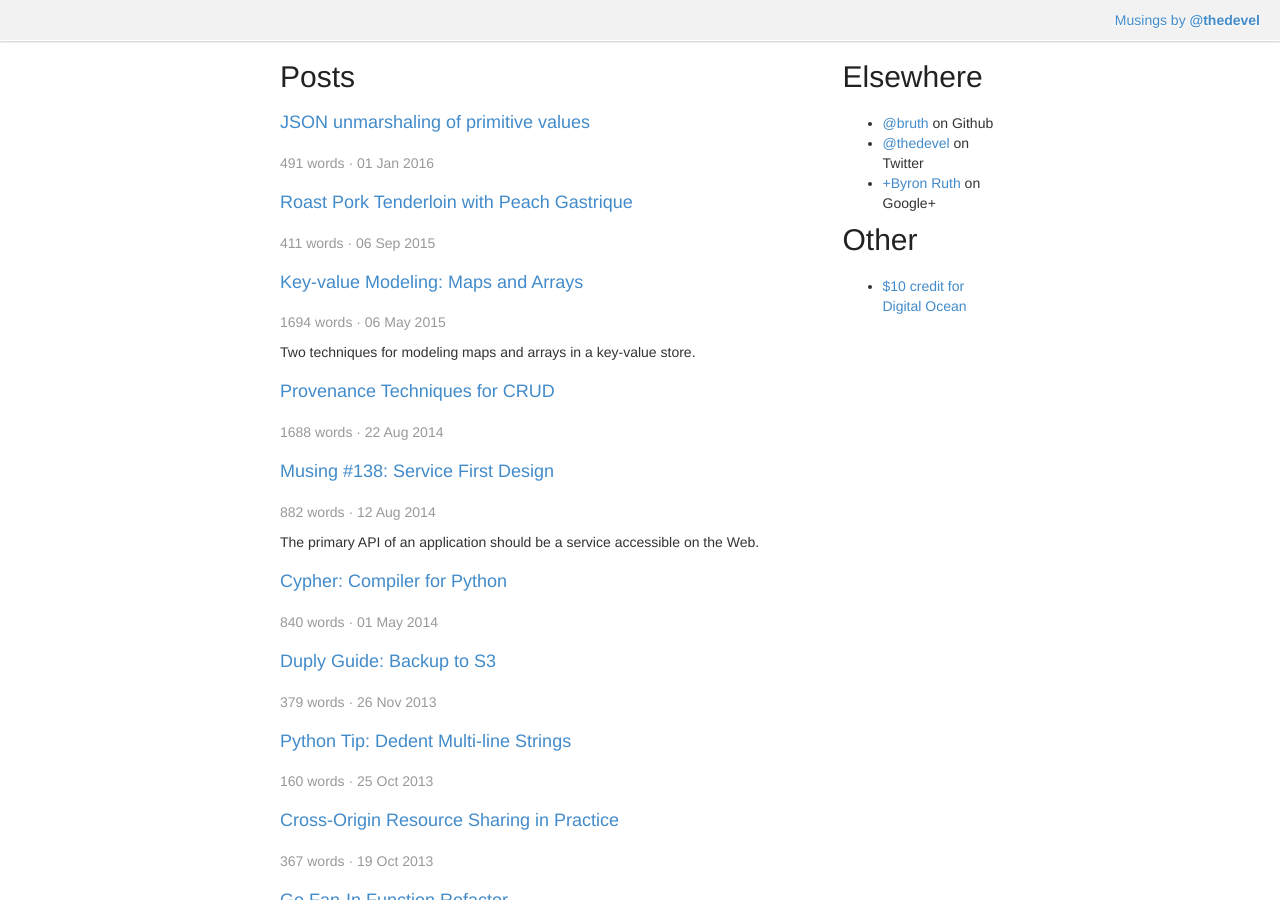
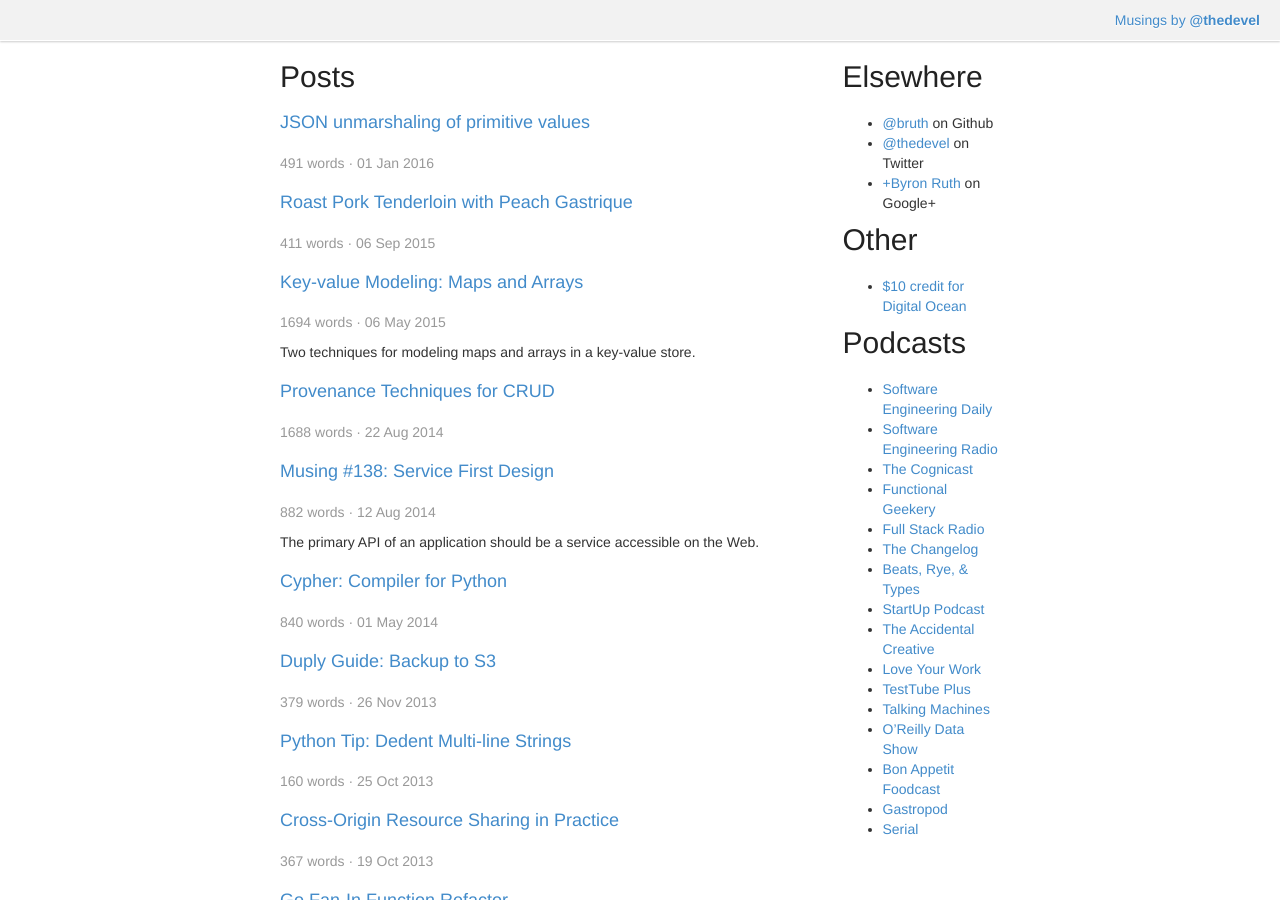
Before and after one commit to bruth/devel.io, a Jekyll site: the page built from index.html, in a window 1280 px wide and 900 px high. Built offline with Jekyll 4.4.1, drawn with Linux system fonts in a browser that asks for light colours; Markdown is read by kramdown in place of the engine named in the settings.

Commit message:
Add section for podcasts

```diff
--- a/index.html
+++ b/index.html
@@ -11,6 +11,26 @@ layout: default
 {% capture other %}
 - [$10 credit for Digital Ocean](https://www.digitalocean.com/?refcode=795ce38f16a5)
 {% endcapture %}
+
+{% capture podcasts %}
+- [Software Engineering Daily](https://itunes.apple.com/us/podcast/software-engineering-daily/id1019576853?mt=2)
+- [Software Engineering Radio](https://itunes.apple.com/us/podcast/software-engineering-radio/id120906714?mt=2)
+- [The Cognicast](https://itunes.apple.com/us/podcast/the-cognicast-cognitect-blog/id498067022?mt=2)
+- [Functional Geekery](https://itunes.apple.com/us/podcast/functional-geekery/id790455326?mt=2)
+- [Full Stack Radio](https://itunes.apple.com/us/podcast/full-stack-radio/id931714873?mt=2)
+- [The Changelog](https://itunes.apple.com/us/podcast/the-changelog/id341623264?mt=2)
+- [Beats, Rye, & Types](https://itunes.apple.com/us/podcast/beats-rye-types/id963582847?mt=2)
+- [StartUp Podcast](https://itunes.apple.com/us/podcast/startup-podcast/id913805339?mt=2)
+- [The Accidental Creative](https://itunes.apple.com/us/podcast/the-accidental-creative/id93424211?mt=2)
+- [Love Your Work](https://itunes.apple.com/us/podcast/love-your-work-w-david-kadavy/id1067860103?mt=2)
+- [TestTube Plus](https://itunes.apple.com/us/podcast/testtube-plus/id1012168436?mt=2)
+- [Talking Machines](https://itunes.apple.com/us/podcast/talking-machines/id955198749?mt=2)
+- [O'Reilly Data Show](https://itunes.apple.com/us/podcast/oreilly-data-show/id944929220?mt=2)
+- [Bon Appetit Foodcast](https://itunes.apple.com/us/podcast/bon-appetit-foodcast/id945390489?mt=2)
+- [Gastropod](https://itunes.apple.com/us/podcast/gastropod/id918896288?mt=2)
+- [Serial](https://itunes.apple.com/us/podcast/serial/id917918570?mt=2)
+{% endcapture %}
+
 
 <div class=col-md-9>
     <h2>Posts</h2>
@@ -33,4 +53,7 @@ layout: default
 
     <h2>Other</h2>
     {{ other|markdownify }}
+
+    <h2>Podcasts</h2>
+    {{ podcasts|markdownify }}
 </div>
```
